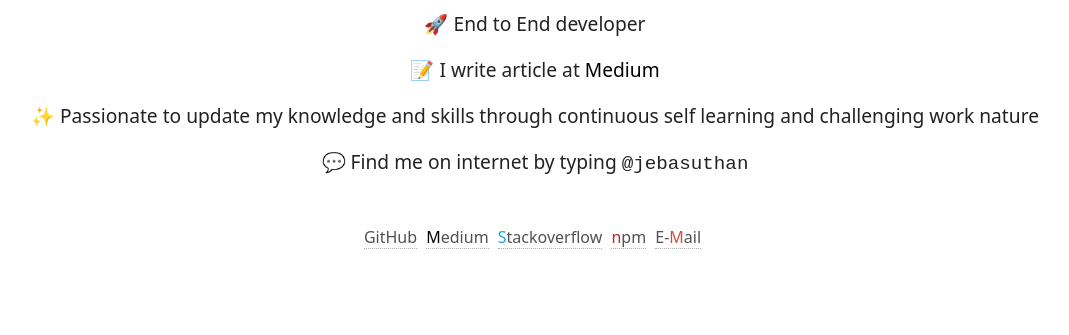
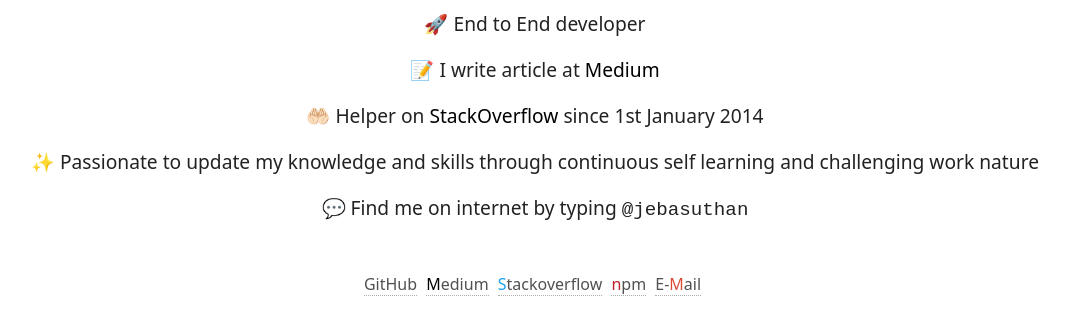
Before and after one commit to Jebasuthan/jebasuthan.github.io, a plain HTML site: page index.html in a window 1280 px wide. Shown: the part 191-526 px from the top of the page, without its empty margins (105-1174 px from the left). Drawn offline with Linux system fonts and the light colour scheme.

Commit message:
Update index.html

```diff
--- a/index.html
+++ b/index.html
@@ -96,6 +96,7 @@
     <main class="main" role="main">
       <p><g-emoji class="g-emoji" alias="rocket" fallback-src="https://github.githubassets.com/images/icons/emoji/unicode/1f680.png">🚀</g-emoji> End to End developer</p>
       <p><g-emoji class="g-emoji" alias="memo" fallback-src="https://github.githubassets.com/images/icons/emoji/unicode/1f4dd.png">📝</g-emoji> I write article at <a href="https://medium.com/@jebasuthan">Medium</a></p>
+      <p><g-emoji class="g-emoji" alias="sparkles" fallback-src="https://github.githubassets.com/images/icons/emoji/unicode/2728.png">🤲🏻</g-emoji> Helper on <a href="https://stackoverflow.com/users/2689325/jebasuthan" rel="nofollow">StackOverflow</a> since 1st January 2014</p>
       <p><g-emoji class="g-emoji" alias="sparkles" fallback-src="https://github.githubassets.com/images/icons/emoji/unicode/2728.png">✨</g-emoji> Passionate to update my knowledge and skills through continuous self learning and challenging work nature</p>
       <p><g-emoji class="g-emoji" alias="speech_balloon" fallback-src="https://github.githubassets.com/images/icons/emoji/unicode/1f4ac.png">💬</g-emoji> Find me on internet by typing <code>@jebasuthan</code></p>
     </main>
```
